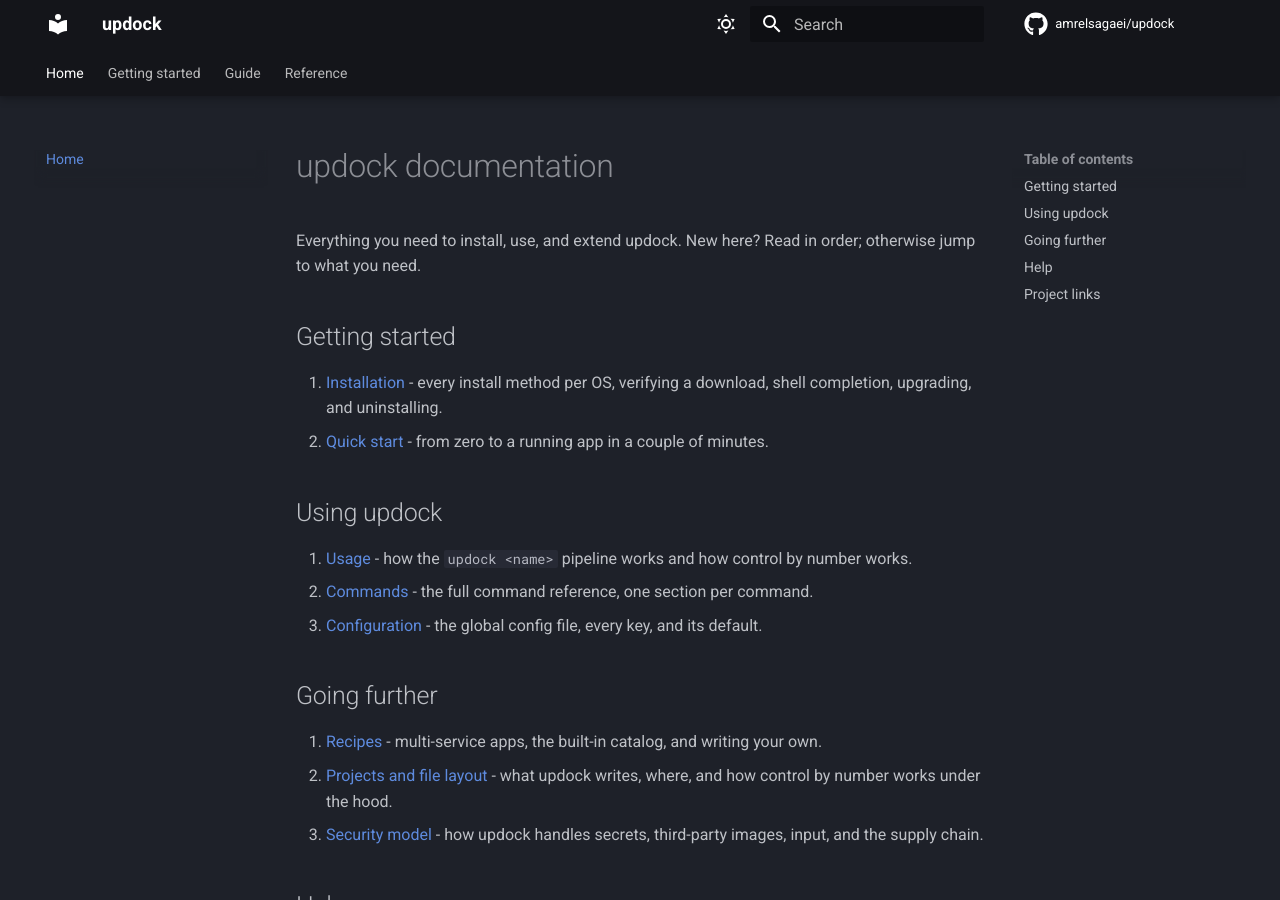
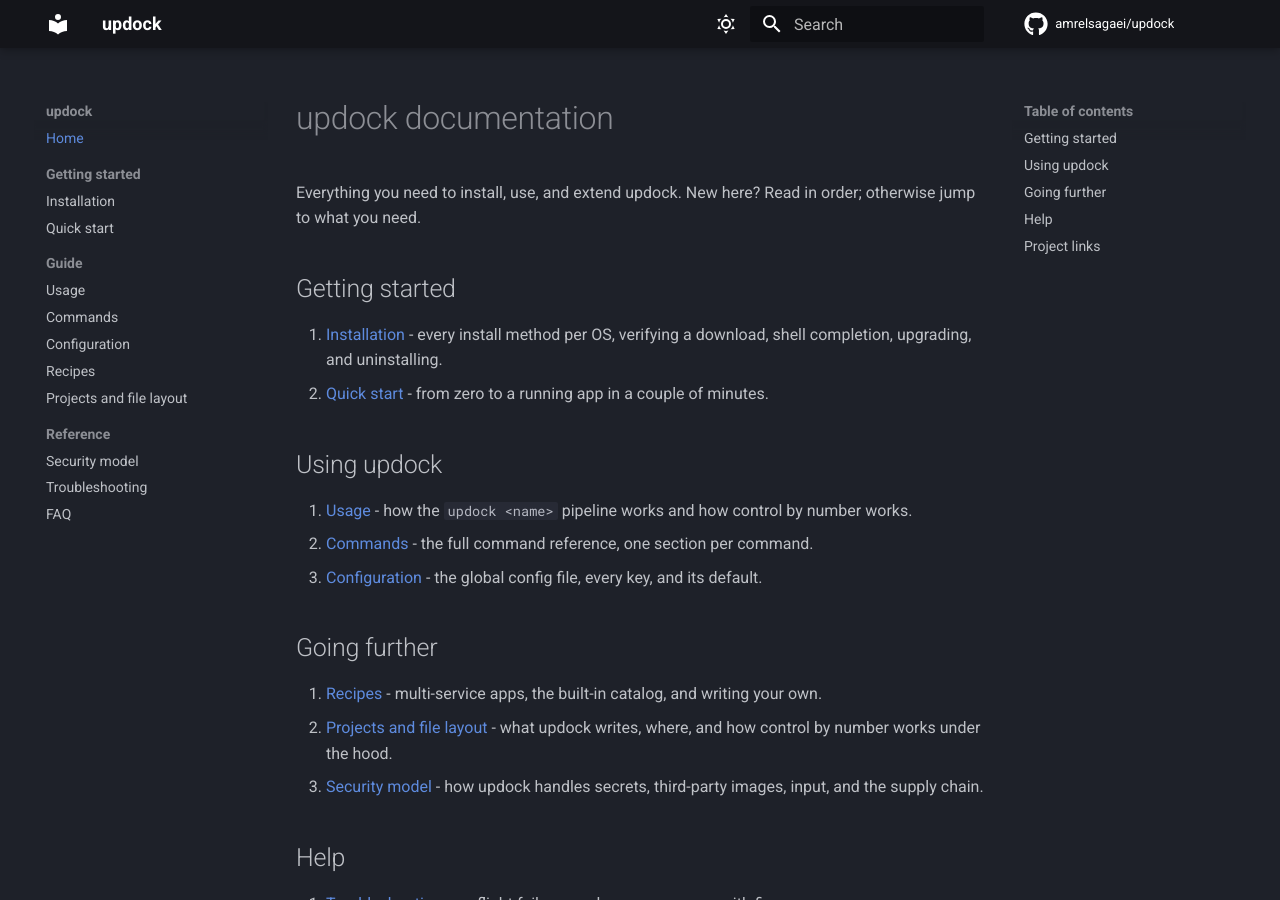
Before and after one commit to amrelsagaei/updock, an MkDocs documentation site: the page built from docs/README.md, in a window 1280 px wide and 900 px high. Built offline with MkDocs 1.6.1 and Material for MkDocs 9.7.7, drawn with Linux system fonts in a browser that asks for light colours; comment, search, counter and statistics services are not loaded.

```diff
--- a/mkdocs.yml
+++ b/mkdocs.yml
@@ -27,9 +27,8 @@ theme:
   features:
     - navigation.instant
     - navigation.tracking
-    - navigation.tabs
-    - navigation.tabs.sticky
     - navigation.sections
+    - navigation.expand
     - navigation.top
     - navigation.footer
     - toc.follow
```
Also changed, not shown: .golangci.yml (+8 -9 lines), 1 other file.
